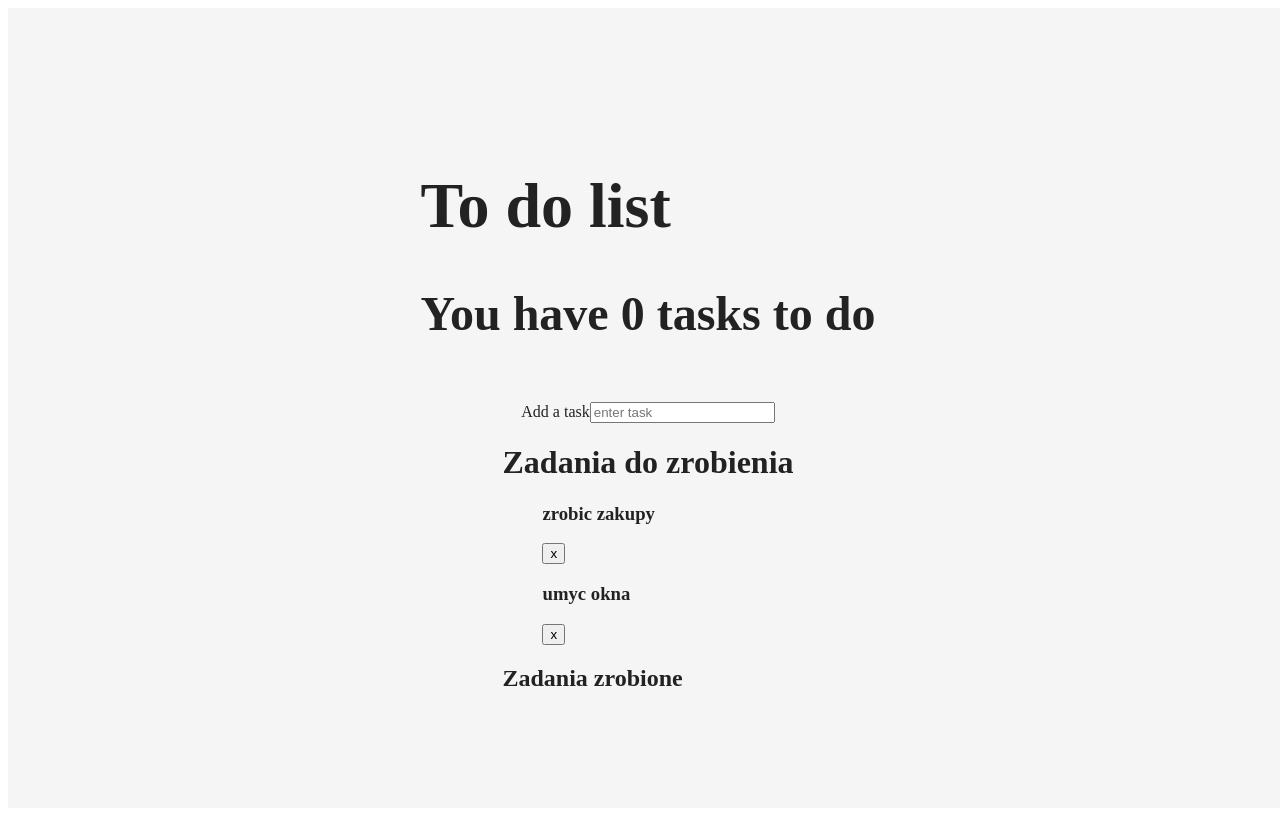
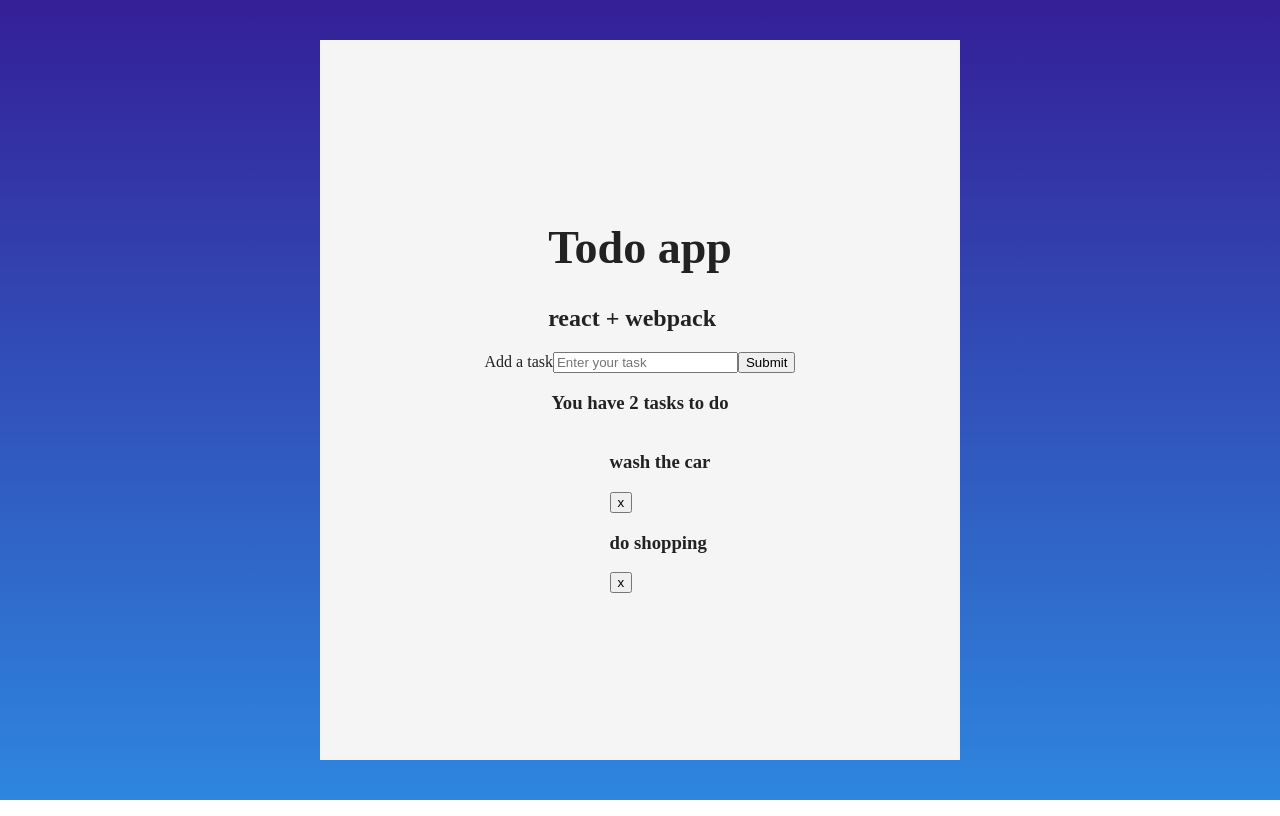
Before and after one commit to matuzalema/to-do-app, a React app: page / in a window 1280 px wide. Built offline with nearby package versions, Linux system fonts and the light colour scheme.

Commit message:
Add the possibillity to add tasks, add couter of tasks

```diff
--- /dev/null
+++ b/src/components/Title.css
@@ -0,0 +1,3 @@
+.header {
+	font-size: 46px;
+}
--- a/src/components/Title.js
+++ b/src/components/Title.js
@@ -1,16 +1,16 @@
 import React, {Component} from 'react';
+import style from './Title.css';
 
 class Title extends Component {
 	constructor(props) {
 		super(props);
-		this.state = {numberOfTasks: 0};
 	}
 
 	render(){
 		return(
 		<div>
-			<h1>To do list</h1>
-			<h2>You have {this.state.numberOfTasks} tasks to do</h2>
+			<h1 className={style.header}>Todo app</h1>
+			<h2>react + webpack</h2>
 		</div>
 		)
 	}
--- a/src/components/TodoForm.js
+++ b/src/components/TodoForm.js
@@ -3,17 +3,37 @@ import React, {Component} from 'react';
 class TodoForm extends Component {
 	constructor(props){
         super(props);
-        this.state = {
-            value: ''
-        };
+        this.state = { value: ''};
+        this.handleClick = this.handleClick.bind(this);
+        this.handleChange = this.handleChange.bind(this);
+
+    }
+
+    handleClick(e) {
+    	e.preventDefault();
+    	this.props.addTodo(this.state.value);
+    	this.setState({value: ''});
+    	if(this.state.value.length < 2 ) {
+    		alert("It't to short");
+    	}
+    }
+
+    handleChange(e) {
+    	this.setState({value: e.target.value});
     }
 
 	render(){
 		return(
-		<div>
-		<label> Add a task</label>
-			<input type='text' placeholder='enter task'/>
-		</div>
+		<form onSubmit={this.handleClick}>
+			<label> Add a task</label>
+			<input
+				type='text'
+				placeholder="Enter your task"
+				value = {this.state.value}
+				onChange = {this.handleChange}
+			/>
+			<button  type="submit">Submit</button>
+		</form>
 		)
 	}
 }
--- a/src/components/TodoList.js
+++ b/src/components/TodoList.js
@@ -5,10 +5,7 @@ const TodoList = (props) => {
 		const tasks = props.tasks.map(task => <Todo key={task.id} task={task} removeTodo={props.removeTodo} />);
 	return (
 		<div>
-			<h1> Zadania do zrobienia</h1>
 			<ul>{tasks}</ul>
-			<h2> Zadania zrobione</h2>
-
 		</div>
 	);
 };
--- a/src/containers/App.css
+++ b/src/containers/App.css
@@ -7,6 +7,10 @@
     justify-content: center;
     align-items: center;
     align-content: center;
-    width: 100vw;
-    height: 100vh;
+    /*margin-top: 100px;*/
+    width: 50vw;
+    padding: 0px;
+
+    height: 90vh;
+    margin: 40px auto;
 }
--- a/src/containers/App.js
+++ b/src/containers/App.js
@@ -15,18 +15,15 @@ class App extends Component {
             tasks: [
                 {
                     id: 0,
-                    text: 'zrobic zakupy',
-                    active: true,
+                    text: 'wash the car',
                 },
                 {
                     id: 1,
-                    text: 'umyc okna',
-                    active: true
+                    text: 'do shopping',
                 }
             ]
         };
     }
-
 
     addTodo(val){
         const todo = {
@@ -45,10 +42,9 @@ class App extends Component {
     render() {
         return (
             <div className={style.TodoApp}>
-                <h1 className="title">
-                <Title numberOfTasks={this.state.numberOfTasks}/>
-                </h1>
-                <TodoForm addTodo = {this.addTodo.bind(this)}/>
+                <Title/>
+                <TodoForm addTodo={this.addTodo.bind(this)}/>
+                <h3>You have {this.state.tasks.length} tasks to do</h3>
                 <TodoList tasks={this.state.tasks} removeTodo={this.removeTodo.bind(this)}/>
             </div>
         );
--- /dev/null
+++ b/src/index.css
@@ -0,0 +1,9 @@
+* {
+	box-sizing: border-box;
+}
+
+body {
+	margin: 0;
+	padding: 0;
+	background-image: linear-gradient(#341f97, #2e86de);
+}
--- a/src/index.js
+++ b/src/index.js
@@ -1,6 +1,8 @@
 import React from 'react';
 import ReactDOM from 'react-dom';
 import App from './containers/App';
+import style from './index.css';
+
 
 ReactDOM.render(
     <App />,
```
Also changed, not shown: 1 other file (tests, documents, lock files or other folders).
